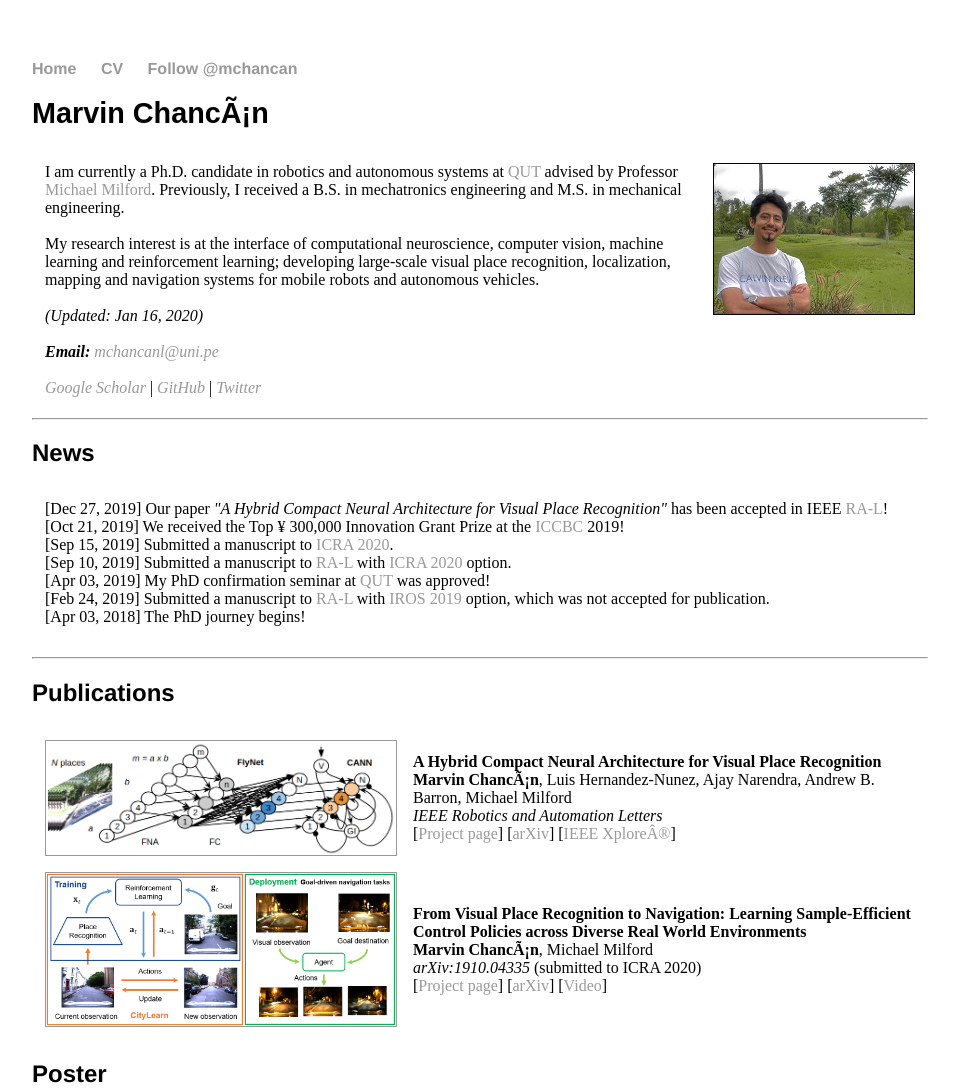
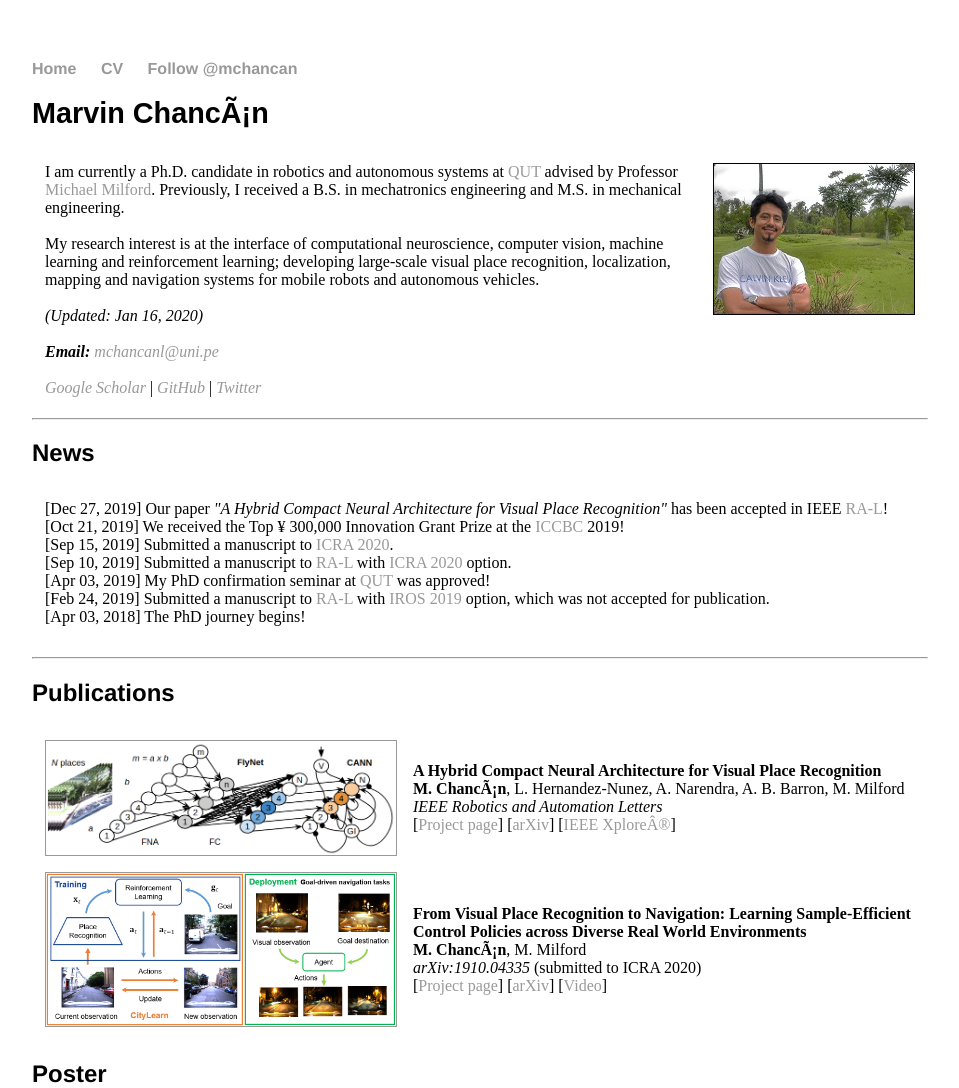
Before and after one commit to mchancan/mchancan.github.io, a Jekyll site: the page built from index.html, in a window 1280 px wide. Shown: the top 1088 px of the page, without its empty margins (160-1119 px from the left). Built offline with Jekyll 4.4.1, drawn with Linux system fonts in a browser that asks for light colours; comment, search, counter and statistics services are not loaded; some of the changed text lies outside the part shown; grey boxes are pictures that could not be loaded.

Commit message:
Update index.html

```diff
--- a/index.html
+++ b/index.html
@@ -50,7 +50,7 @@ title: Marvin Chancán
 		</td>
 		<td>
 			<b>A Hybrid Compact Neural Architecture for Visual Place Recognition </b> <br>
-			<b>Marvin Chancán</b>, Luis Hernandez-Nunez, Ajay Narendra, Andrew B. Barron, Michael Milford <br>
+			<b>M. Chancán</b>, L. Hernandez-Nunez, A. Narendra, A. B. Barron, M. Milford <br>
 			<em>IEEE Robotics and Automation Letters</em><br>
 			[<a href="projects/FlyNet/index.html">Project page</a>]
 			[<a href="https://arxiv.org/abs/1910.06840">arXiv</a>]
@@ -63,7 +63,7 @@ title: Marvin Chancán
 		</td>
 		<td>
 			<b>From Visual Place Recognition to Navigation: Learning Sample-Efficient Control Policies across Diverse Real World Environments </b> <br>
-			<b>Marvin Chancán</b>, Michael Milford <br>
+			<b>M. Chancán</b>, M. Milford <br>
 			<em>arXiv:1910.04335</em> (submitted to ICRA 2020) <br>
 			[<a href="projects/CityLearn/index.html">Project page</a>]
 			[<a href="https://arxiv.org/abs/1910.04335">arXiv</a>]
@@ -80,7 +80,7 @@ title: Marvin Chancán
 		</td>
 		<td>
 			<b>NeuroSLAM: A Brain Inspired SLAM System for 3D Environments </b> <br>
-			Fangwen Yu, <b>Marvin Chancán</b>, Jianga Shang, Youjian Hu, Michael Milford <br>
+			F. Yu, <b>M. Chancán</b>, J. Shang, Y. Hu, M. Milford <br>
 			<em>2019 International Collegiate Competition for Brain-inspired Computing (ICCBC)</em> <br>
 			[<a href="https://www.researchgate.net/publication/336813940_NeuroSLAM_A_Brain_Inspired_SLAM_System_for_3D_Environments">Poster</a>]
 			[<a href="https://www.neuroslam.net/">Project page</a>]
```
